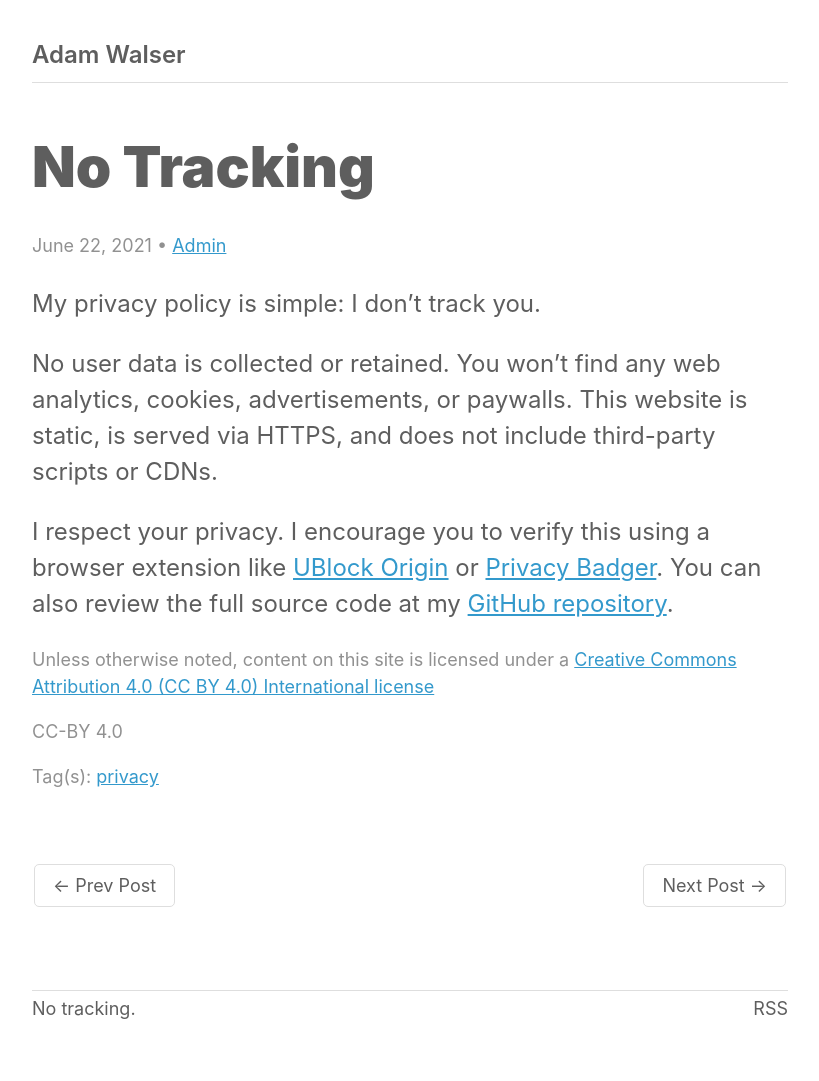
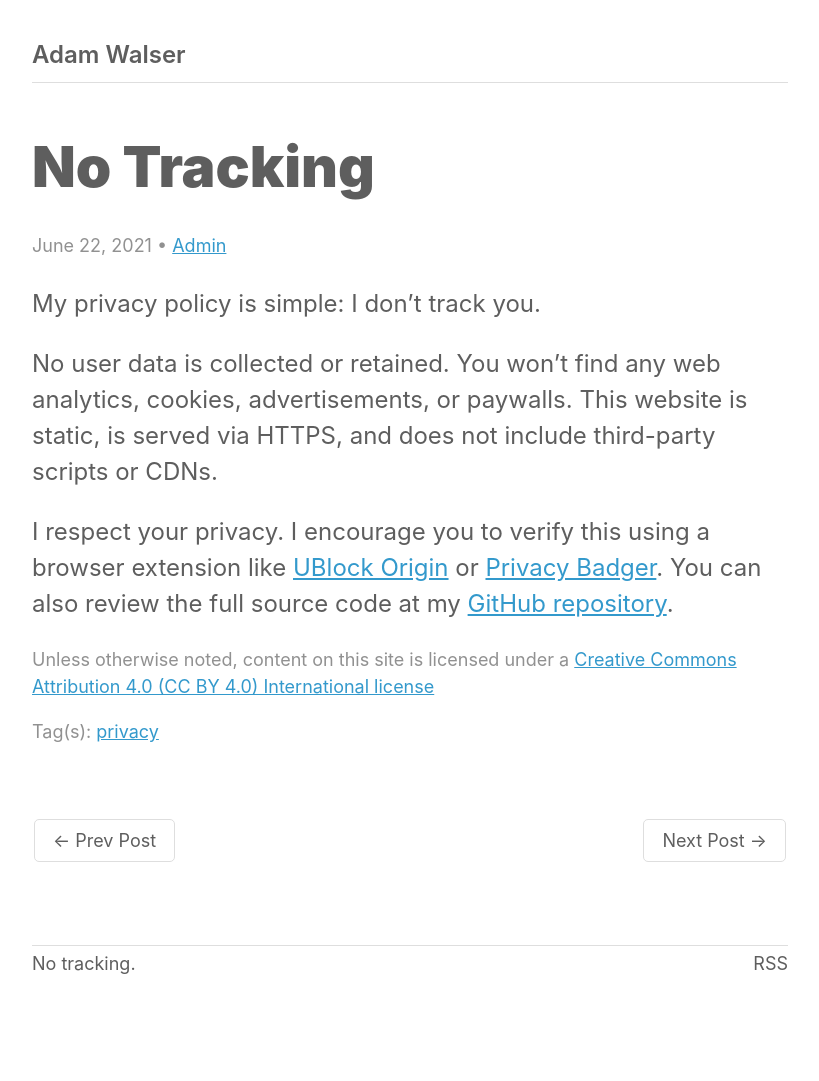
Before and after one commit to ajpwalser/ajpwalser.github.io, a Jekyll site: the page built from _posts/2021-06-22-no-tracking.md, in a window 1280 px wide. Shown: the whole page, without its empty margins (230-1049 px from the left). Built offline with Jekyll 4.4.1, drawn with Linux system fonts in a browser that asks for light colours; some web fonts are replaced; after the commit the page ends 1036 px from its top, so only the background shows below that.

Commit message:
Update post.html

```diff
--- a/_layouts/post.html
+++ b/_layouts/post.html
@@ -8,7 +8,6 @@ layout: default
    <div itemprop="articleBody">
       {{ content }}
    </div>
-   <p class="cc">CC-BY 4.0</p>
    <p class="meta">{% for tag in page.tags %}Tag(s): <a href="{{ site.url }}/tags/#{{ tag | cgi_escape }}" title="Posts tagged “{{ tag }}”" rel="tag">{{ tag }}</a>{% unless forloop.last %}&nbsp;{% endunless %}{% endfor %}</p>
       <div class="post-nav">
          {% if page.previous.url %}
```
